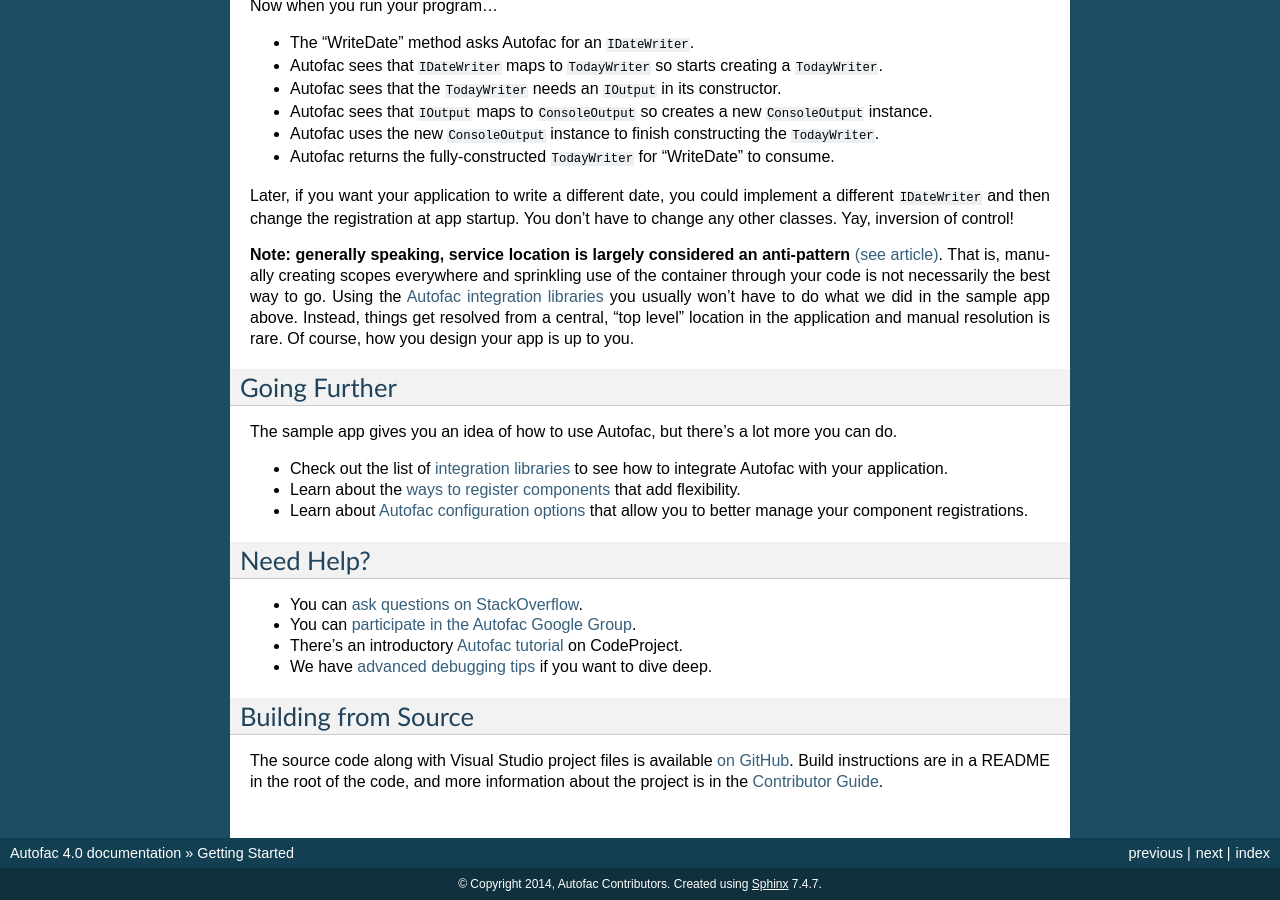
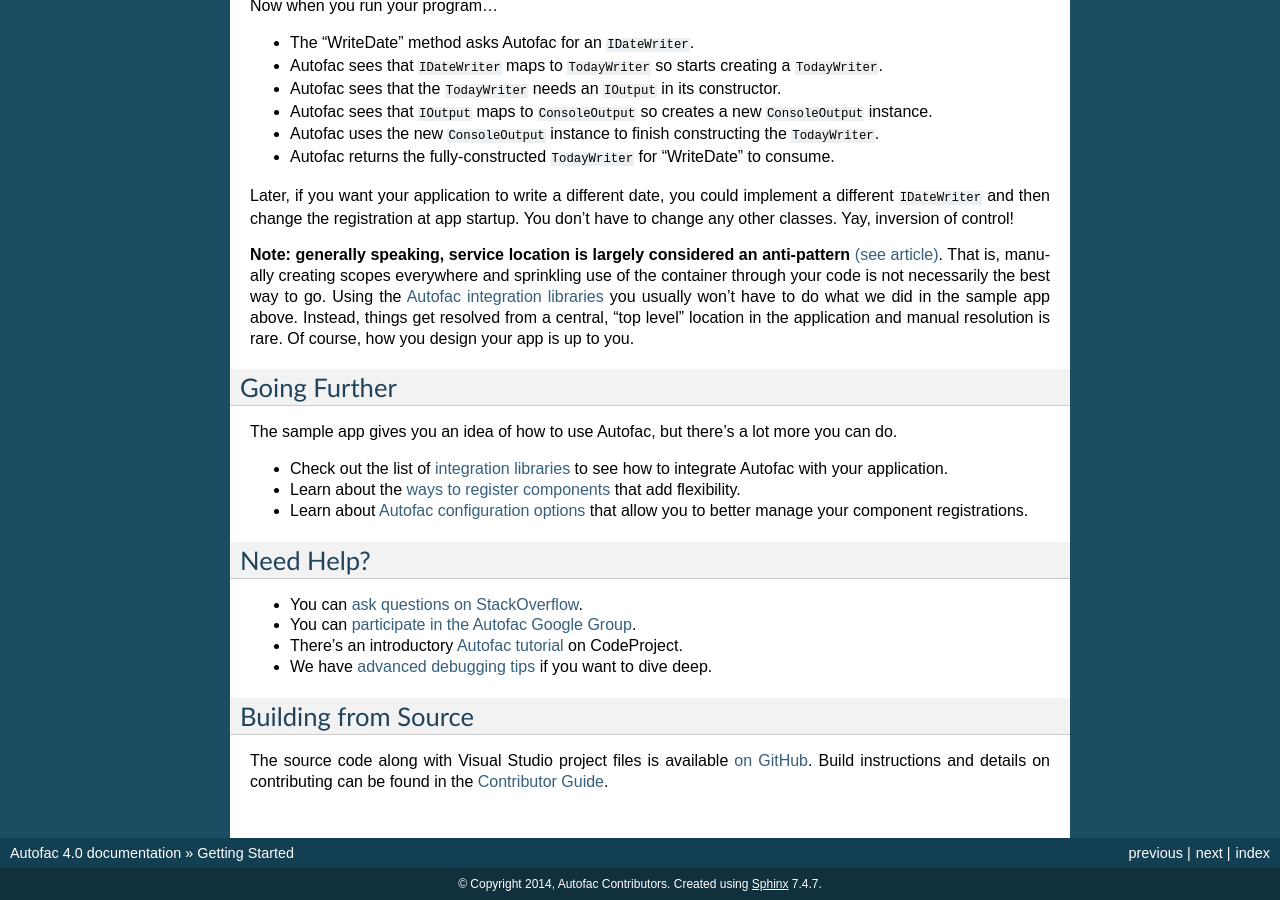
Before and after one commit to autofac/Documentation, a Sphinx documentation site: the page built from docs/getting-started/index.rst, in a window 1280 px wide and 900 px high, scrolled down 4286 px. Built offline with Sphinx 7.4.7, drawn with Linux system fonts in a browser that asks for light colours.

Commit message:
Update index.rst

```diff
--- a/docs/getting-started/index.rst
+++ b/docs/getting-started/index.rst
@@ -238,4 +238,4 @@
 Building from Source
 ====================
 
-The source code along with Visual Studio project files is available `on GitHub <https://github.com/autofac/Autofac>`_. Build instructions are in a README in the root of the code, and more information about the project is in the :doc:`Contributor Guide <../contributors>`.
+The source code along with Visual Studio project files is available `on GitHub <https://github.com/autofac/Autofac>`_. Build instructions and details on contributing can be found in the :doc:`Contributor Guide <../contributors>`.
```
